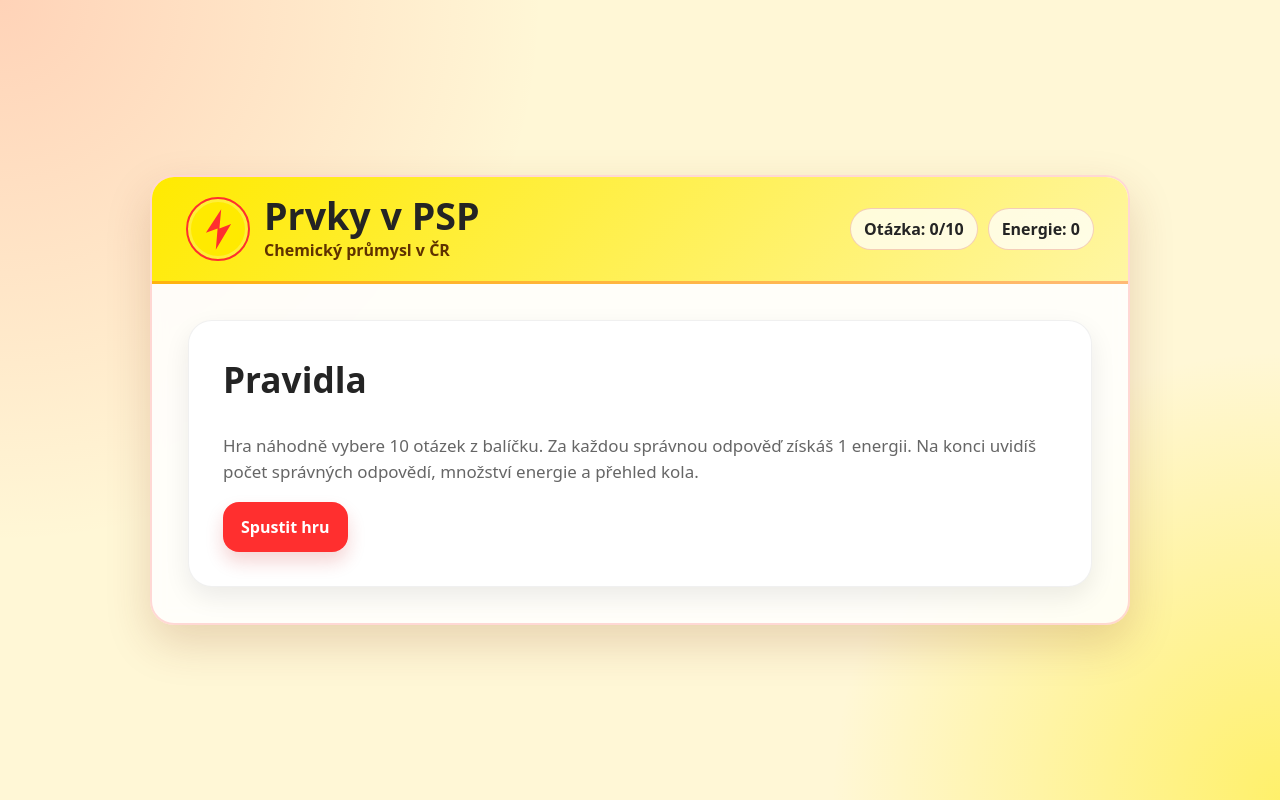
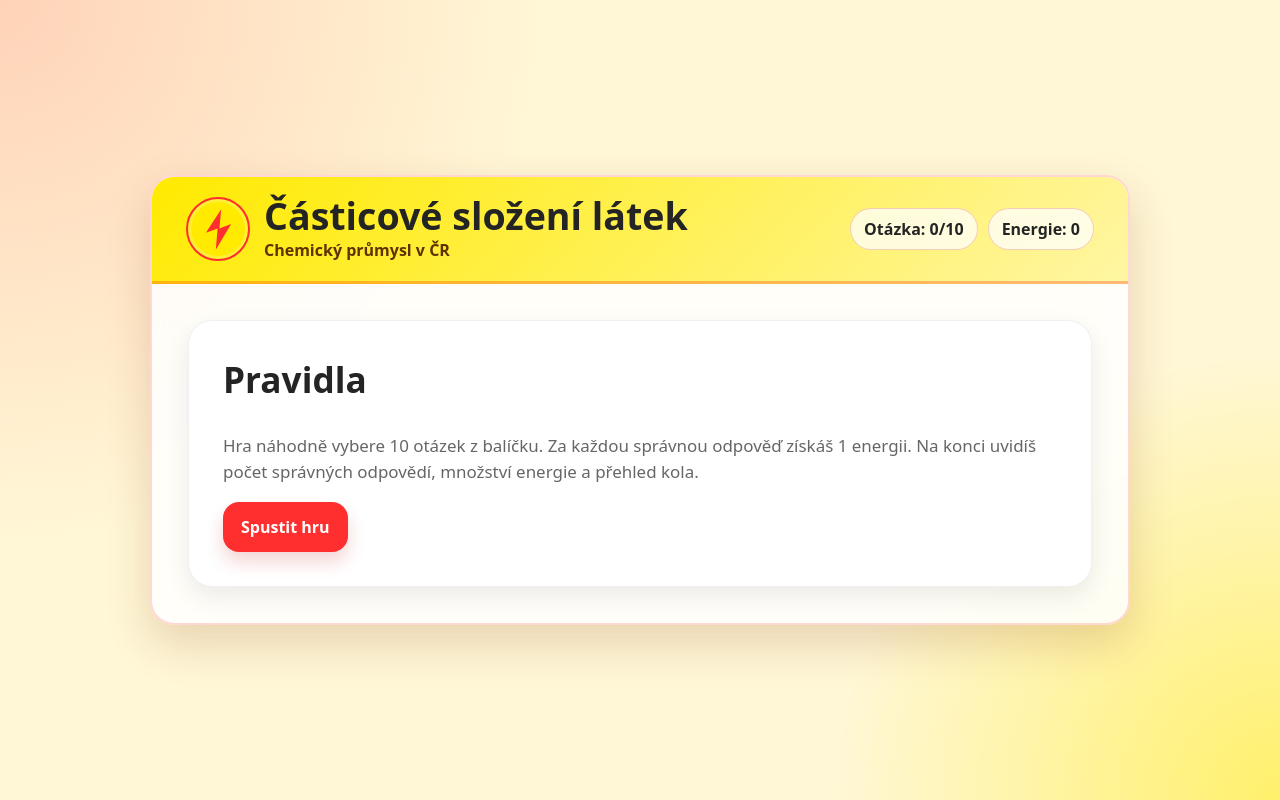
Before and after one commit to ESahaj/prumysl-slozenilatek, a plain HTML site: page index.html in a window 1280 px wide. Drawn offline with Linux system fonts and the light colour scheme.

Commit message:
Update index.html

```diff
--- a/index.html
+++ b/index.html
@@ -328,7 +328,7 @@
           </svg>
         </div>
         <div>
-          <h1>Prvky v PSP</h1>
+          <h1>Částicové složení látek</h1>
           <p class="subtitle">Chemický průmysl v ČR</p>
         </div>
       </div>
```
